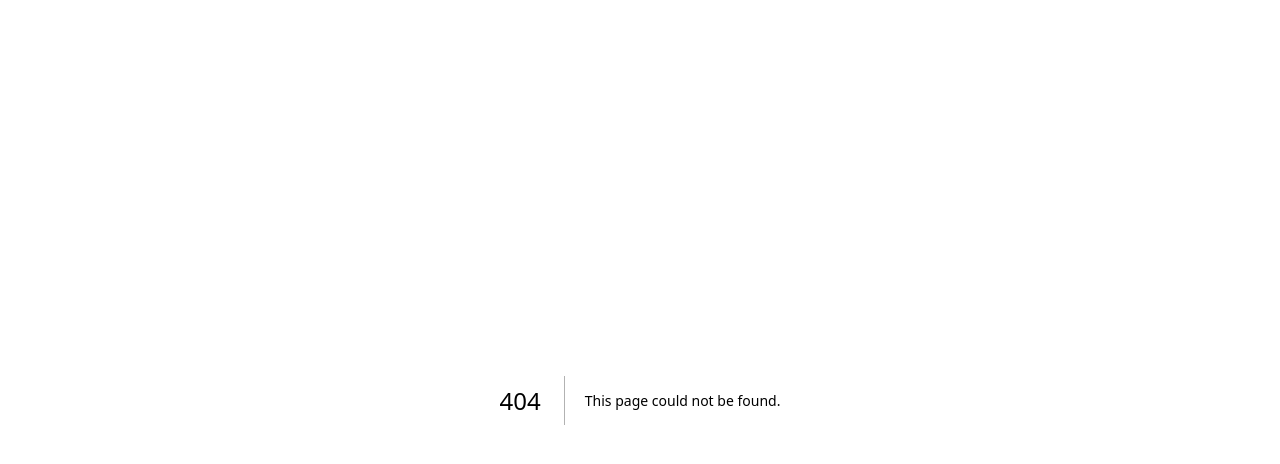
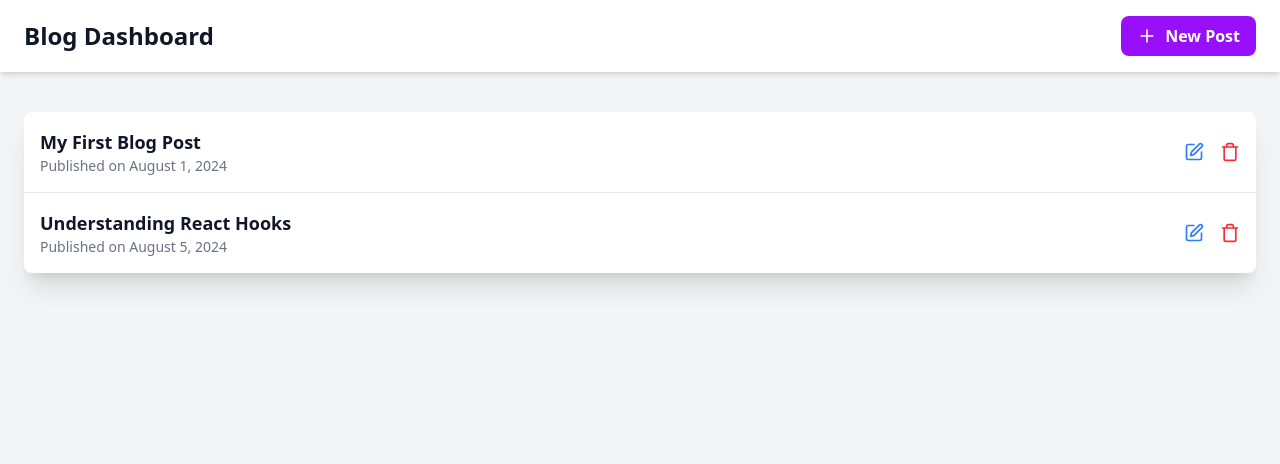
Before and after one commit to Chrisphine0/portfolios, a Next.js app: page /admin/dashboard in a window 1280 px wide. Before the commit this address had no page. Shown: the top 464 px of the page. Built offline with nearby package versions, Linux system fonts and the light colour scheme; sample sign-in values are in the browser's storage.

Commit message:
created the main dashboard page. The final step is to create the post editor, which will allow you to create and edit your blog posts.

```diff
--- /dev/null
+++ b/app/admin/dashboard/page.tsx
@@ -0,0 +1,106 @@
+'use client'
+
+import { useEffect, useState } from 'react'
+import { useRouter } from 'next/navigation'
+import Link from 'next/link'
+import { Plus, Edit, Trash } from 'lucide-react'
+
+interface Post {
+  slug: string
+  title: string
+  date: string
+}
+
+// Dummy function to simulate fetching posts
+const getAdminPosts = async (): Promise<Post[]> => {
+  return [
+    { slug: 'my-first-post', title: 'My First Blog Post', date: '2024-08-01' },
+    { slug: 'understanding-react-hooks', title: 'Understanding React Hooks', date: '2024-08-05' },
+  ]
+}
+
+export default function AdminDashboard() {
+  const [posts, setPosts] = useState<Post[]>([])
+  const [isLoading, setIsLoading] = useState(true)
+  const router = useRouter()
+
+  useEffect(() => {
+    // Protect the route
+    const isAuthenticated = sessionStorage.getItem('isAdminAuthenticated') === 'true'
+    if (!isAuthenticated) {
+      router.replace('/admin/login')
+      return
+    }
+
+    const fetchPosts = async () => {
+      setIsLoading(true)
+      const fetchedPosts = await getAdminPosts()
+      setPosts(fetchedPosts)
+      setIsLoading(false)
+    }
+
+    fetchPosts()
+  }, [router])
+
+  // Handle deletion of a post
+  const handleDelete = (slug: string) => {
+    if (confirm('Are you sure you want to delete this post?')) {
+      // Here you would call an API to delete the post
+      console.log(`Deleting post: ${slug}`)
+      setPosts(posts.filter(p => p.slug !== slug))
+    }
+  }
+
+  if (isLoading) {
+    return (
+        <div className="flex items-center justify-center min-h-screen bg-gray-100 dark:bg-gray-900">
+          <p className="text-lg text-gray-600 dark:text-gray-300">Loading dashboard...</p>
+        </div>
+    )
+  }
+
+  return (
+    <div className="min-h-screen bg-gray-100 dark:bg-gray-900">
+      <header className="bg-white dark:bg-gray-800 shadow-md">
+        <div className="max-w-7xl mx-auto px-6 py-4 flex justify-between items-center">
+          <h1 className="text-2xl font-bold text-gray-900 dark:text-white">Blog Dashboard</h1>
+          <Link href="/admin/editor" className="inline-flex items-center gap-2 px-4 py-2 bg-purple-600 hover:bg-purple-700 text-white rounded-lg font-semibold transition-colors duration-300">
+            <Plus className="w-5 h-5" />
+            New Post
+          </Link>
+        </div>
+      </header>
+
+      <main className="max-w-7xl mx-auto px-6 py-10">
+        <div className="bg-white dark:bg-gray-800 rounded-lg shadow-xl overflow-hidden">
+          <ul className="divide-y divide-gray-200 dark:divide-gray-700">
+            {posts.length > 0 ? (
+              posts.map(post => (
+                <li key={post.slug} className="p-4 flex justify-between items-center hover:bg-gray-50 dark:hover:bg-gray-700 transition-colors duration-200">
+                  <div>
+                    <h3 className="text-lg font-semibold text-gray-900 dark:text-white">{post.title}</h3>
+                    <p className="text-sm text-gray-500 dark:text-gray-400">
+                      Published on {new Date(post.date).toLocaleDateString('en-US', { year: 'numeric', month: 'long', day: 'numeric' })}
+                    </p>
+                  </div>
+                  <div className="flex items-center gap-4">
+                    <Link href={`/admin/editor/${post.slug}`} className="text-blue-500 hover:text-blue-700 dark:text-blue-400 dark:hover:text-blue-300 transition-colors">
+                      <Edit className="w-5 h-5" />
+                    </Link>
+                    <button onClick={() => handleDelete(post.slug)} className="text-red-500 hover:text-red-700 dark:text-red-400 dark:hover:text-red-300 transition-colors">
+                      <Trash className="w-5 h-5" />
+                    </button>
+                  </div>
+                </li>
+              ))
+            ) : (
+              <li className="p-6 text-center text-gray-500 dark:text-gray-400">
+                <p>No posts yet. Time to write something amazing!</p>
+              </li>
+            )}
+          </ul>
+        </div>
+      </main>
+    </div>
+  )
+}
```
